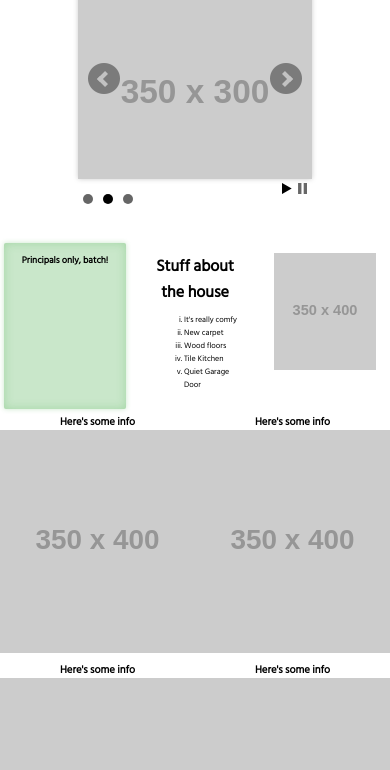
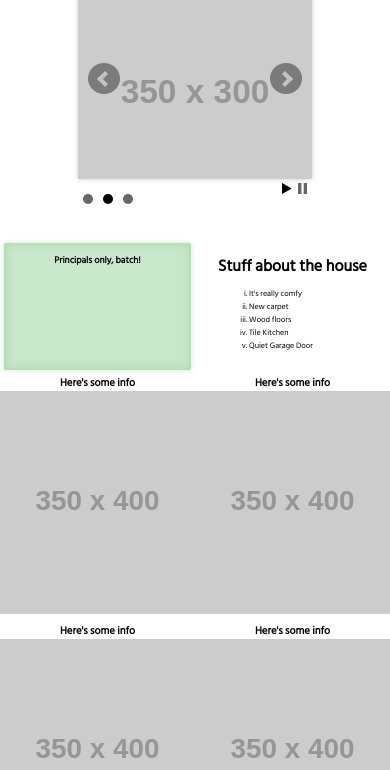
Before and after one commit to ivarmlee11/homesale, a plain HTML site: page index.html in a window 390 px wide. Shown: the part 74-844 px from the top of the page. Drawn offline with nearby package versions, Linux system fonts and the light colour scheme; placeholder pictures from the web are drawn by us; a web font is replaced by a local one.

Commit message:
iphone 6 not responsive 2

```diff
--- a/index.html
+++ b/index.html
@@ -51,10 +51,6 @@
         </ul>
       </div>
 
-      <div class="mainArticles">
-        <img src="http://placehold.it/350x400">
-      </div>
-
     </div>
 
     <div class='imageGrid'>
--- a/scss/style.scss
+++ b/scss/style.scss
@@ -41,7 +41,7 @@ img {
   font-size: .5em;
   padding: 10px;
   margin: 4px;
-  width: 33%;
+  width: 50%;
   flex: 1 0 100px;
 }
 
```
Also changed, not shown: css/main.css.
